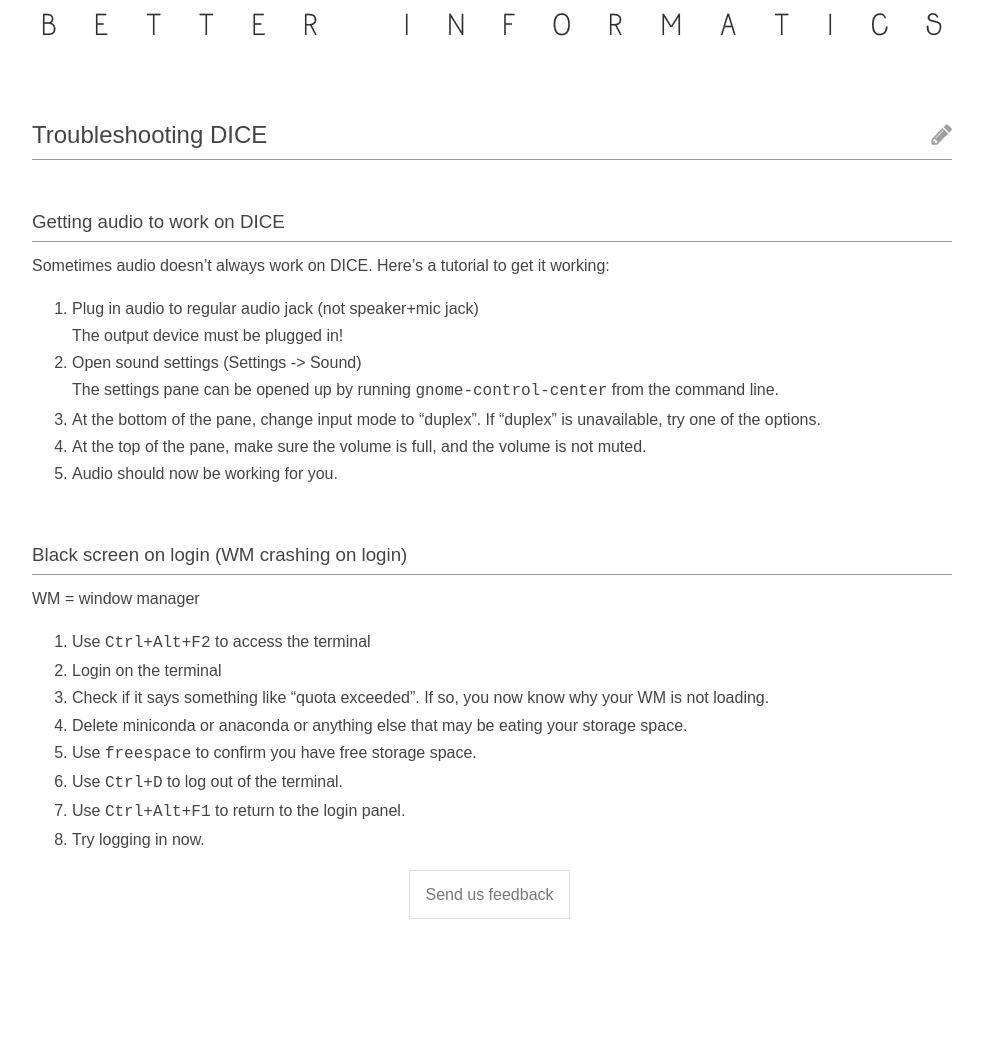
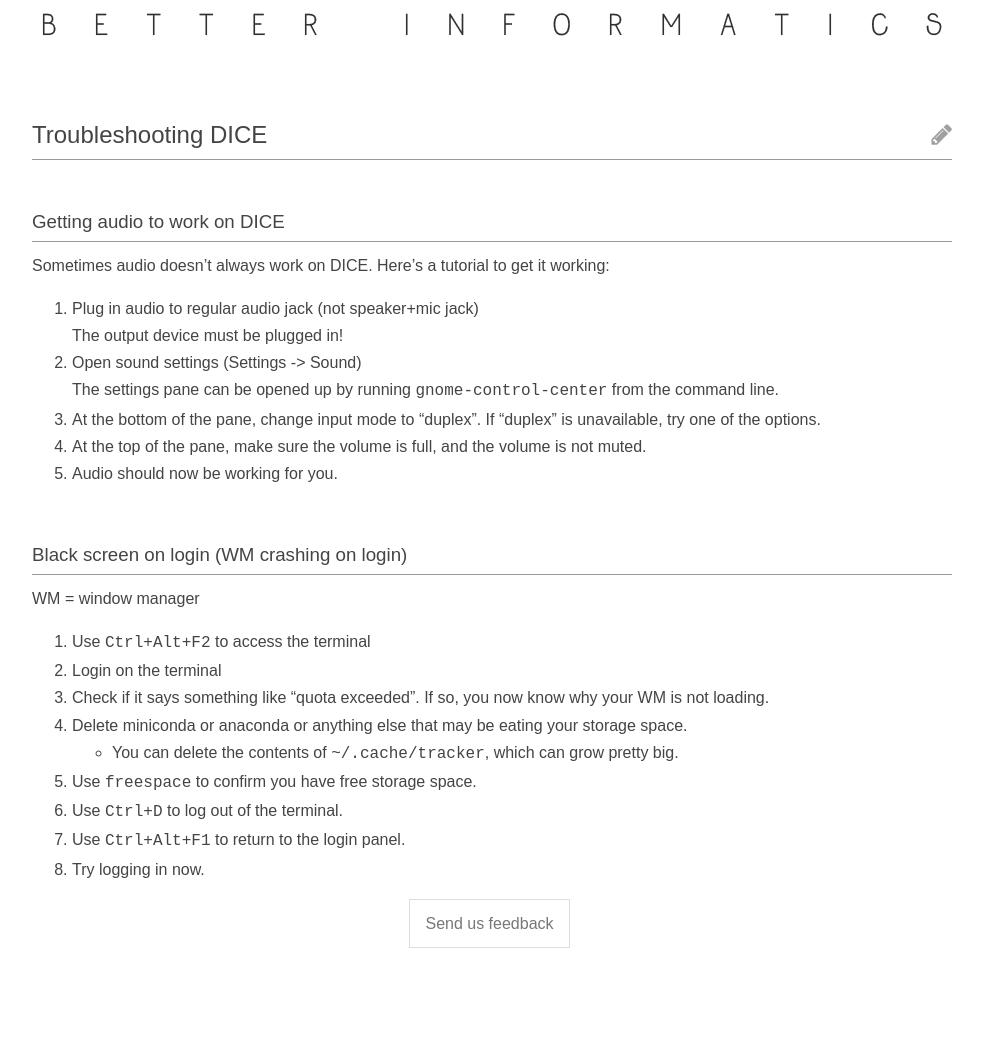
Before and after one commit to compsoc-edinburgh/betterinformatics, a Jekyll site: the page built from resources/dice.md, in a window 1280 px wide. Shown: the whole page, without its empty margins (148-1131 px from the left). Built offline with Jekyll 4.4.1, drawn with Linux system fonts in a browser that asks for light colours; before the commit the page ends 1024 px from its top, so only the background shows below that.

Commit message:
suggest a place where quota might be eaten
Although many people do use GNOME as their primary WM, each user's AFS share is small so this should not have a horrible impact on search speeds. However, as people use DICE, this directory ends up becoming rather giant (hundreds of megs).

```diff
--- a/resources/dice.md
+++ b/resources/dice.md
@@ -25,6 +25,7 @@ WM = window manager
 2. Login on the terminal
 3. Check if it says something like "quota exceeded". If so, you now know why your WM is not loading.
 4. Delete miniconda or anaconda or anything else that may be eating your storage space.
+   -  You can delete the contents of `~/.cache/tracker`, which can grow pretty big.
 5. Use `freespace` to confirm you have free storage space.
 6. Use `Ctrl+D` to log out of the terminal.
 7. Use `Ctrl+Alt+F1` to return to the login panel.
```
